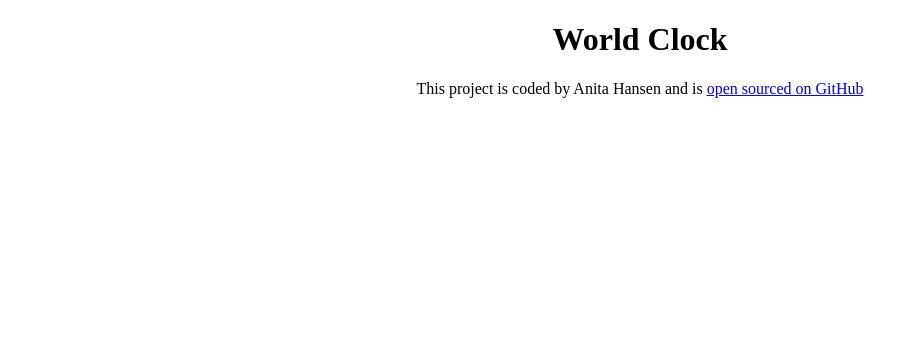
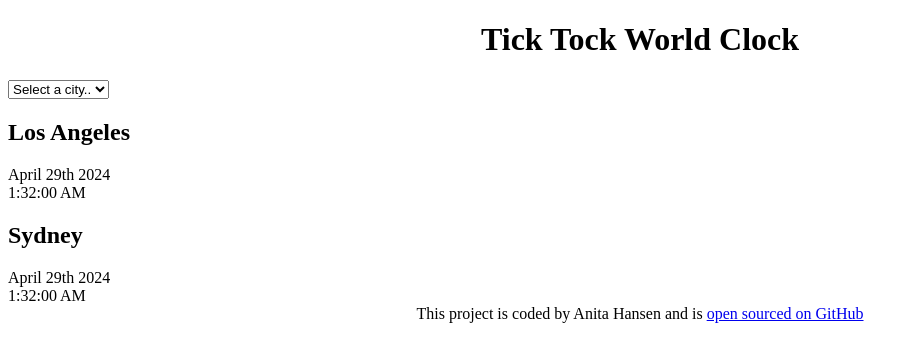
Before and after one commit to Bearmom09/world-clock, a plain HTML site: page index.html in a window 1280 px wide. Shown: the whole page, without its empty margins (0-918 px from the left). Drawn offline with Linux system fonts and the light colour scheme.

Commit message:
Added basic HTML

```diff
--- a/index.html
+++ b/index.html
@@ -7,7 +7,29 @@
     <title>World-Clock by Anita Hansen</title>
   </head>
   <body>
-    <h1>World Clock</h1>
+    <div class="container">
+      <h1>Tick Tock World Clock</h1>
+
+      <select>
+        <option value="">Select a city..</option>
+        <option value="">London</option>
+        <option value="">New York</option>
+        <option value="">Tokyo</option>
+        <option value="">Barcelona</option>
+      </select>
+
+      <div class="city">
+        <h2>Los Angeles</h2>
+        <div class="date">April 29th 2024</div>
+        <div class="time">1:32:00 AM</div>
+      </div>
+
+      <div>
+        <h2>Sydney</h2>
+        <div class="date">April 29th 2024</div>
+        <div class="time">1:32:00 AM</div>
+      </div>
+    </div>
     <footer>
       This project is coded by Anita Hansen and is
       <a href="https://github.com/Bearmom09/world-clock" target="_blank">
```
